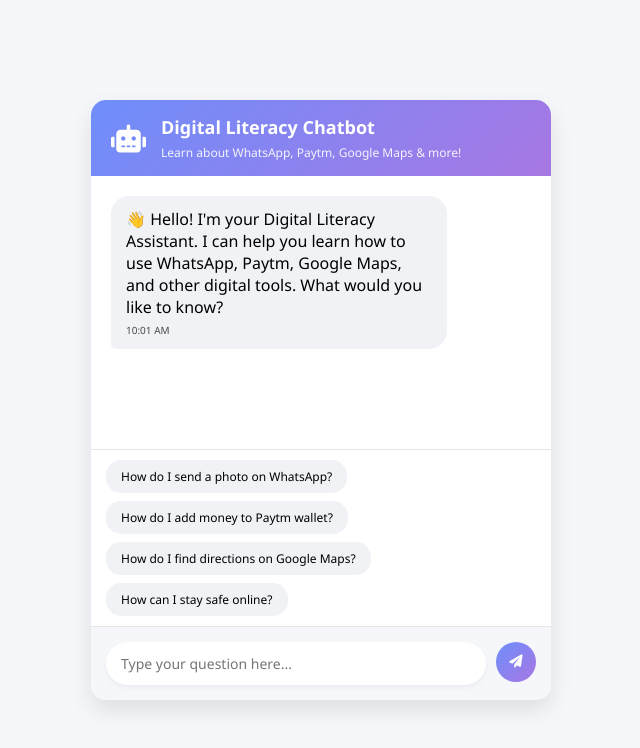
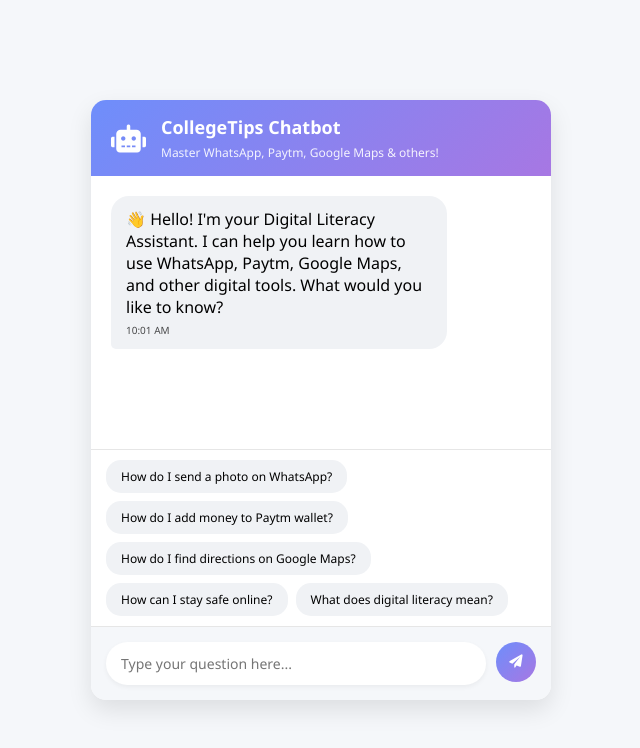
Before and after one commit to suryaNoble/DLC_CHATBOT, a plain HTML site: page index.html in a window 1280 px wide. Shown: the whole page, without its empty margins (319-959 px from the left). Drawn offline with Linux system fonts and the light colour scheme.

Commit message:
changing styles

```diff
--- a/faq-data.js
+++ b/faq-data.js
@@ -1,7 +1,4 @@
-// Developed and implemented by Swayam Swarup Panda for the Digital Literacy Campaign
-// Anyone can use this to teach digital tools in a simple, interactive way
-
-// FAQ Data with tutorials for digital tools
+// FAQ Data
 const faqData = {
   whatsapp: {
     "What is WhatsApp?": {
@@ -129,9 +126,6 @@ const faqData = {
     },
   },
 
-  // Developed and implemented by Swayam Swarup Panda for the Digital Literacy Campaign
-  // Anyone can use this to teach digital tools in a simple, interactive way
-
   googlemaps: {
     "What is Google Maps?": {
       answer:
@@ -233,13 +227,10 @@ const faqData = {
   },
 };
 
-// Suggestion topics to show
 const suggestionTopics = [
   "How do I send a photo on WhatsApp?",
   "How do I add money to Paytm wallet?",
   "How do I find directions on Google Maps?",
   "How can I stay safe online?",
+  "What does digital literacy mean?",
 ];
-
-// Developed and implemented by Swayam Swarup Panda for the Digital Literacy Campaign
-// Anyone can use this to teach digital tools in a simple, interactive way
--- a/index.html
+++ b/index.html
@@ -1,6 +1,3 @@
-<!-- Developed and implemented by Swayam Swarup Panda for the Digital Literacy Campaign -->
-<!-- Anyone can use this to teach digital tools in a simple, interactive way -->
-
 <!DOCTYPE html>
 <html lang="en">
   <head>
@@ -22,8 +19,8 @@
             <i class="fas fa-robot"></i>
           </div>
           <div class="chatbot-title">
-            <h2>Digital Literacy Chatbot</h2>
-            <p>Learn about WhatsApp, Paytm, Google Maps & more!</p>
+            <h2>CollegeTips Chatbot</h2>
+            <p>Master WhatsApp, Paytm, Google Maps & others!</p>
           </div>
         </div>
         <div class="chat-messages" id="chatMessages">
@@ -49,6 +46,3 @@
     <script src="script.js"></script>
   </body>
 </html>
-
-<!-- Developed and implemented by Swayam Swarup Panda for the Digital Literacy Campaign -->
-<!-- Anyone can use this to teach digital tools in a simple, interactive way -->
```
Also changed, not shown: script.js (+0 -12 lines), styles.css (+2 -7 lines), assets/Screenshot.png (deleted).
